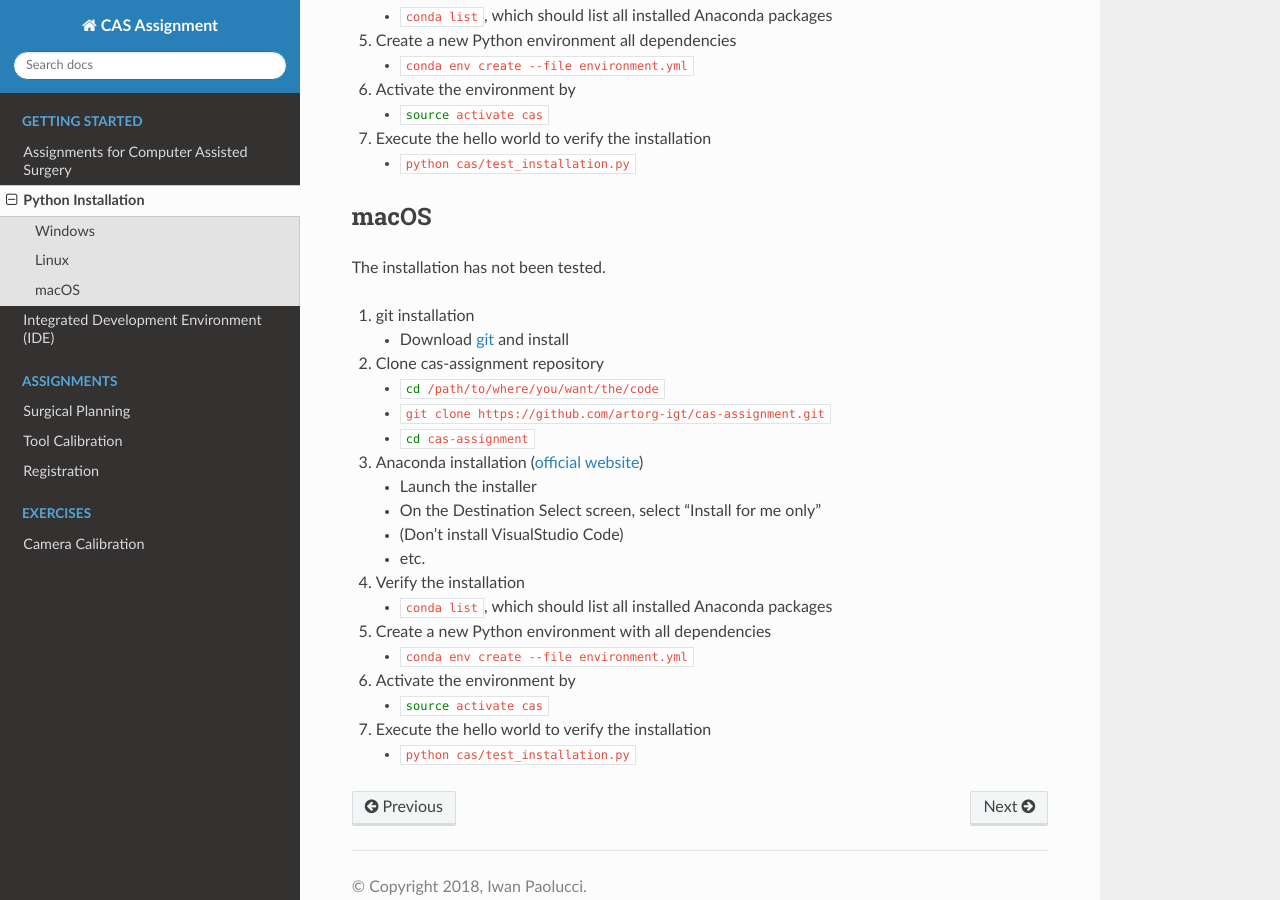
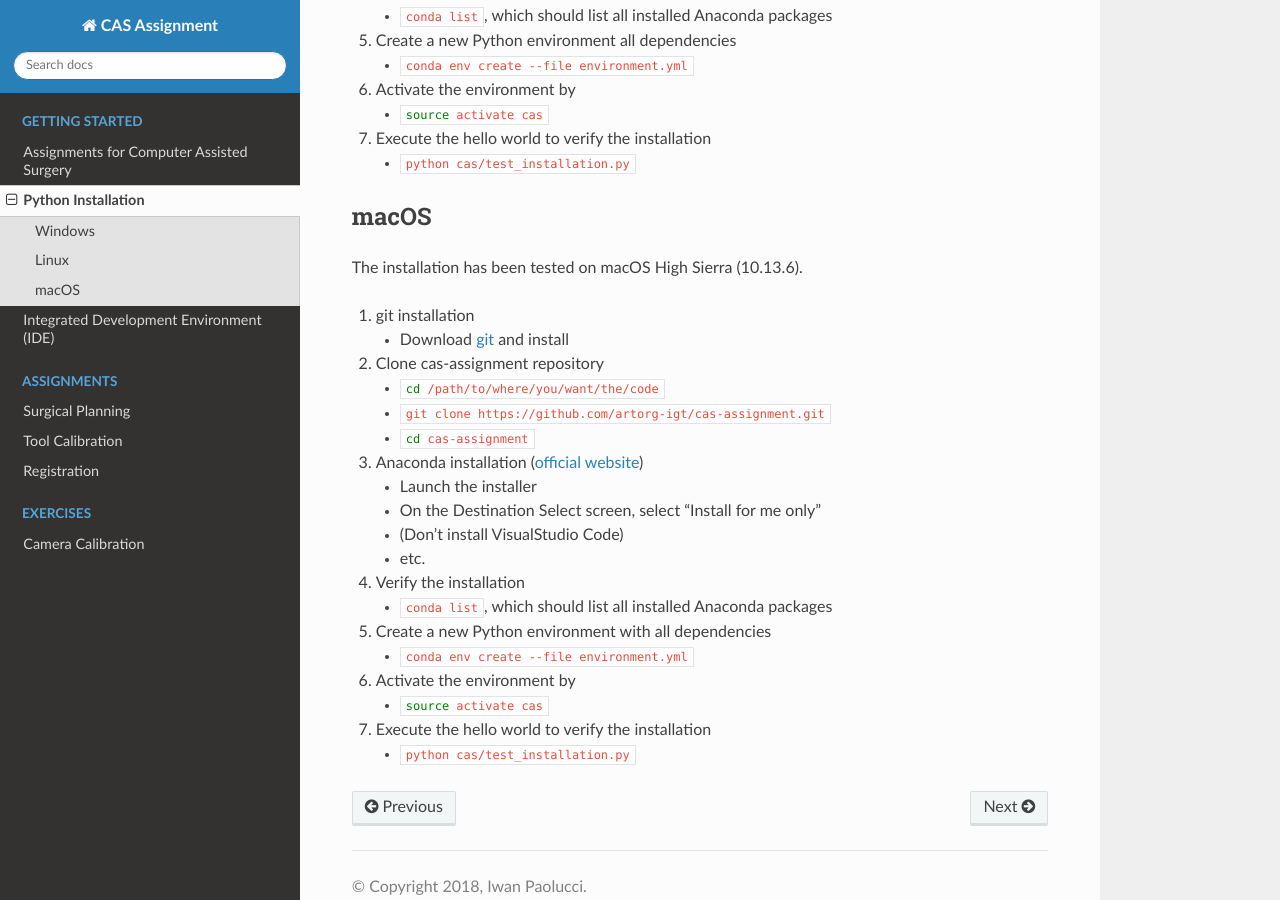
Before and after one commit to persmed/cas-assignment, a Sphinx documentation site: the page built from docs/installation.python.rst, in a window 1280 px wide and 900 px high, scrolled down 1482 px. Built offline with Sphinx 7.4.7 and the Read the Docs theme 2.0.0, drawn with Linux system fonts in a browser that asks for light colours.

Commit message:
Installation for macOS has been tested. (#6)
* Fixed typo within installation test script name for windows.

* Installation status test for macOS changed.
Worked for me on macOS High Sierra.

```diff
--- a/docs/installation.python.rst
+++ b/docs/installation.python.rst
@@ -90,7 +90,7 @@ Run the following commands in the terminal (tested on ubuntu 16.04 LTS).
 
 macOS
 ------
-The installation has not been tested.
+The installation has been tested on macOS High Sierra (10.13.6).
 
 #. git installation
 
```
